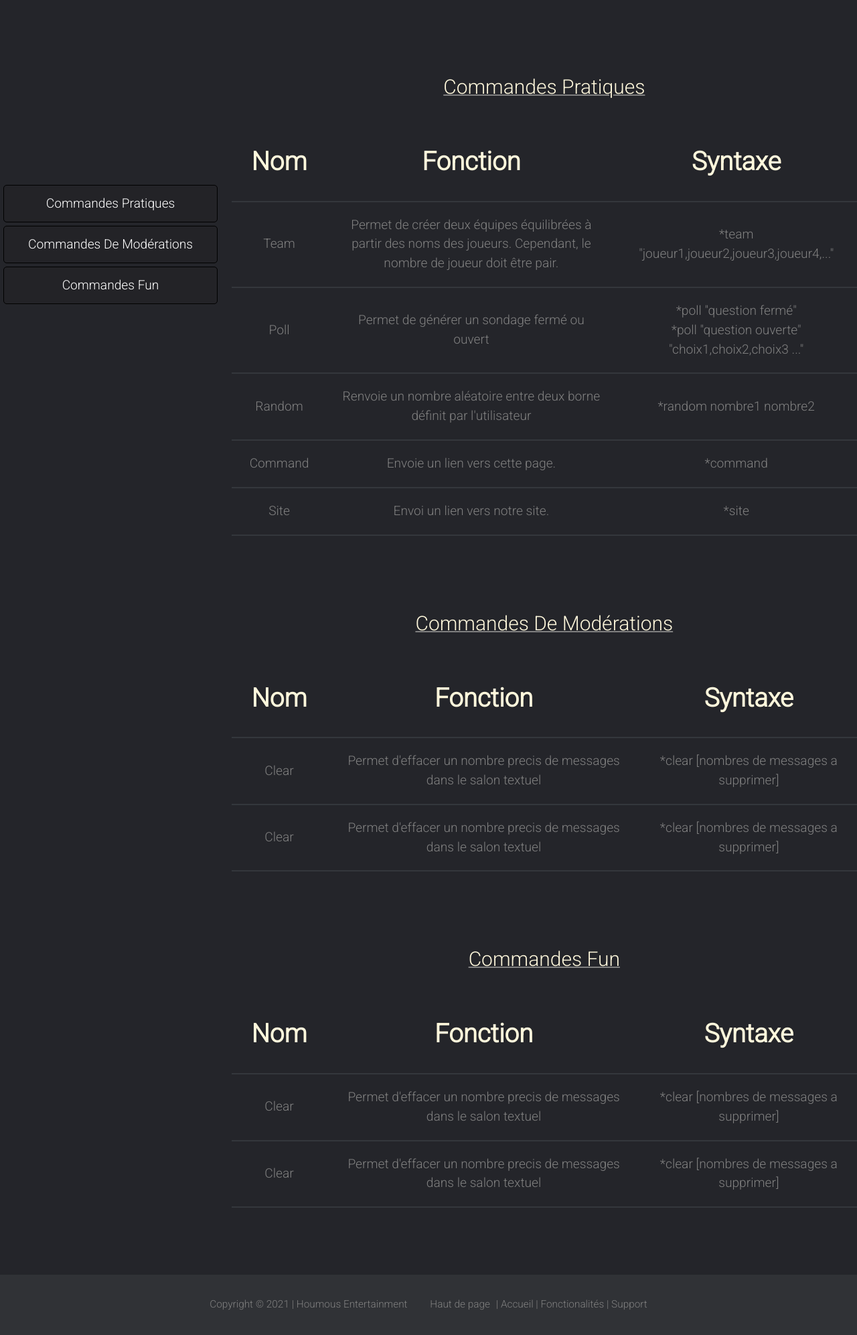
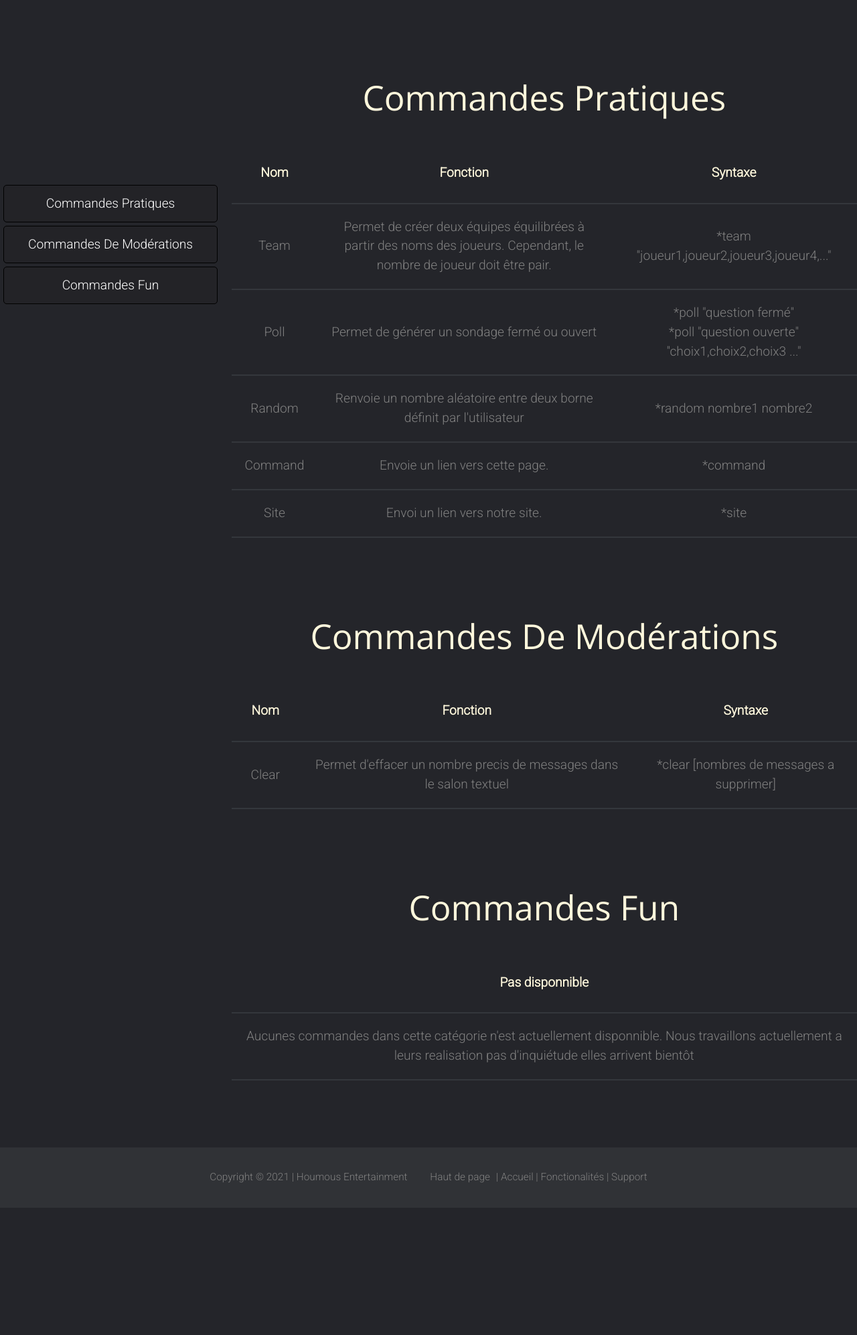
Before and after one commit to Maison-hub/LaneV1, a PHP site: page /fonctionnalites.html in a window 1280 px wide. Shown: the part 76-2069 px from the top of the page at 67% size. After the commit the page ends 1879 px from the top, so only its background shows below. Run offline with PHP 8.4, Linux system fonts and the light colour scheme.

Commit message:
turn in  disable button add to discord and fixing table in fonction page

```diff
--- a/css/css_fonctionnalites.css
+++ b/css/css_fonctionnalites.css
@@ -119,10 +119,10 @@ html {
 
   .caption{
     text-align: center;
-    font-size: 30px;
+    font-size: 4vw;
+    font-family: 'Open Sans', sans-serif;
     color: cornsilk;
     padding-bottom: 30px;
-    text-decoration: underline grey 2px;
   }
 
   .table-border {
@@ -133,7 +133,19 @@ html {
   .table-content-title{
     color: cornsilk;
     text-align: center;
+    font-size: 1.5vw;
     padding: 30px;
+    font-family: 'Roboto', sans-serif;
+  }
+
+
+  @media screen and (max-width: 700px){
+    .caption {
+      font-size: 7vw;
+    }
+    .table-content-title{
+      font-size: 10px;
+    }
   }
 
   .table-content{
--- a/fonctionnalites.html
+++ b/fonctionnalites.html
@@ -91,30 +91,17 @@
                 <td class = "table-content">Permet d'effacer un nombre precis de messages dans le salon textuel</td>
                 <td class = "table-content">*clear [nombres de messages a supprimer]</td>
             </tr>
-            <tr class = "table-border">
-                <td class = "table-content">Clear</td>
-                <td class = "table-content">Permet d'effacer un nombre precis de messages dans le salon textuel</td>
-                <td class = "table-content">*clear [nombres de messages a supprimer]</td>
-            </tr>
+
           </table>
 
         <!--tableau 3-->
           <table class="third-table">
             <caption class="caption" id = "commande-fun">Commandes Fun</caption>
             <tr class = "table-border">
-                <th class = "table-content-title">Nom</th>
-                <th class = "table-content-title" >Fonction</th>
-                <th class = "table-content-title" >Syntaxe</th>
+                <th class = "table-content-title">Pas disponnible</th>
             </tr>
             <tr class = "table-border">
-                <td class = "table-content">Clear</td>
-                <td class = "table-content">Permet d'effacer un nombre precis de messages dans le salon textuel</td>
-                <td class = "table-content">*clear [nombres de messages a supprimer]</td>
-            </tr>
-            <tr class = "table-border">
-                <td class = "table-content">Clear</td>
-                <td class = "table-content">Permet d'effacer un nombre precis de messages dans le salon textuel</td>
-                <td class = "table-content">*clear [nombres de messages a supprimer]</td>
+                <td class = "table-content"> Aucunes commandes dans cette catégorie n'est actuellement disponnible. Nous travaillons actuellement a leurs realisation pas d'inquiétude elles arrivent bientôt</td>
             </tr>
           </table>
 
```
Also changed, not shown: css/css_index.css (+13 -5 lines), index.html (+6 -4 lines).
